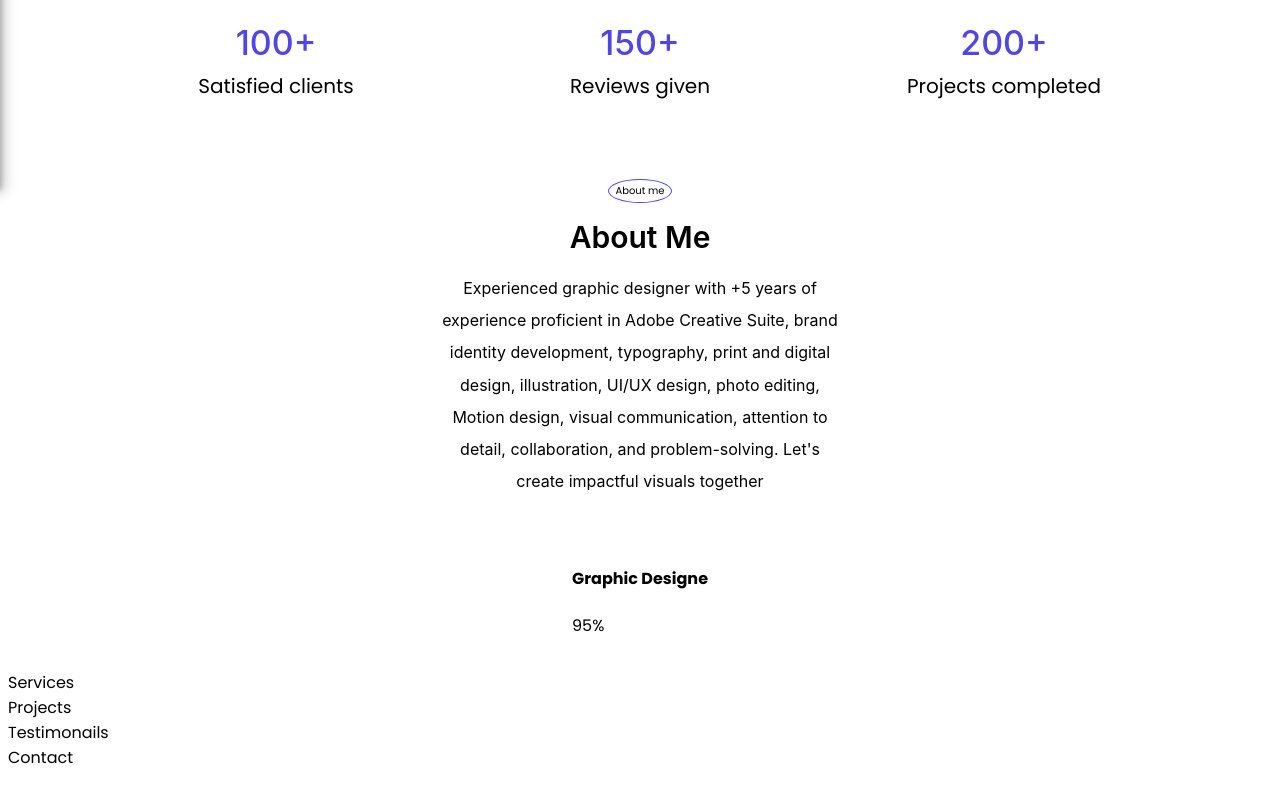
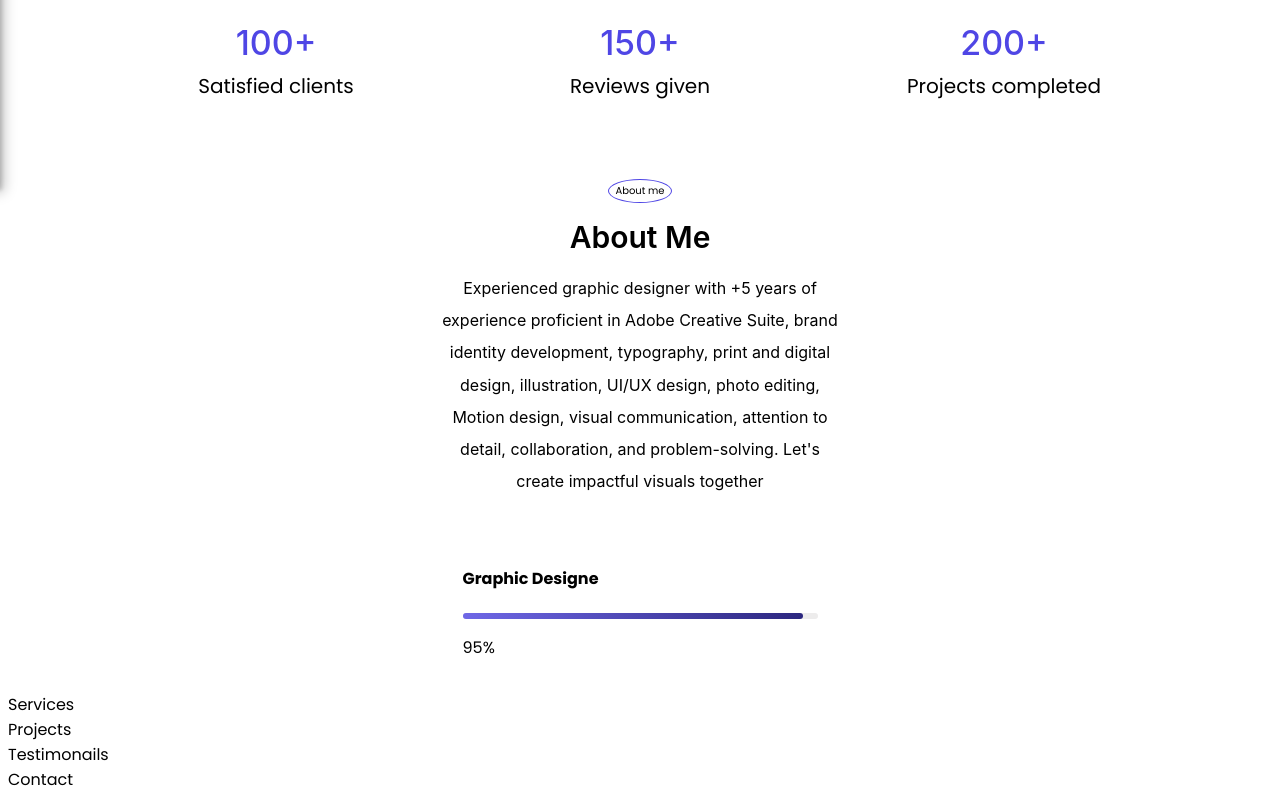
Before and after one commit to zainabturkmen/S-I-S, a React (Create React App) app: page / in a window 1280 px wide. Shown: the part 612-1412 px from the top of the page. Before the commit the page ends 1390 px from the top, so only its background shows below. Built offline with nearby package versions, Linux system fonts and the light colour scheme; a web font is replaced by a local one.

Commit message:
adding updates

```diff
--- a/src/components/About.js
+++ b/src/components/About.js
@@ -22,8 +22,10 @@ const About = () => {
           <div>
             <h4>Graphic Designe</h4>
             <div>
+              <div className="percentage-container">
+                <div className="percentage"></div>
+              </div>
               <p className="number">95%</p>
-              <div className="percentage"></div>
             </div>
           </div>
         </div>
@@ -74,6 +76,19 @@ const Wrapper = styled.div`
     line-height: 201%; /* 32.16px */
     margin-top: -1.5em;
   }
+
+  .percentage-container {
+    width: 355px;
+    border-radius: 6px;
+    background: #edecec;
+  }
+
+  .percentage {
+    width: 340px;
+    height: 6px;
+    border-radius: 6px;
+    background: linear-gradient(90deg, rgba(79, 70, 229, 0.8) 0%, #2c277f 100%);
+  }
 `;
 
 export default About;
```
